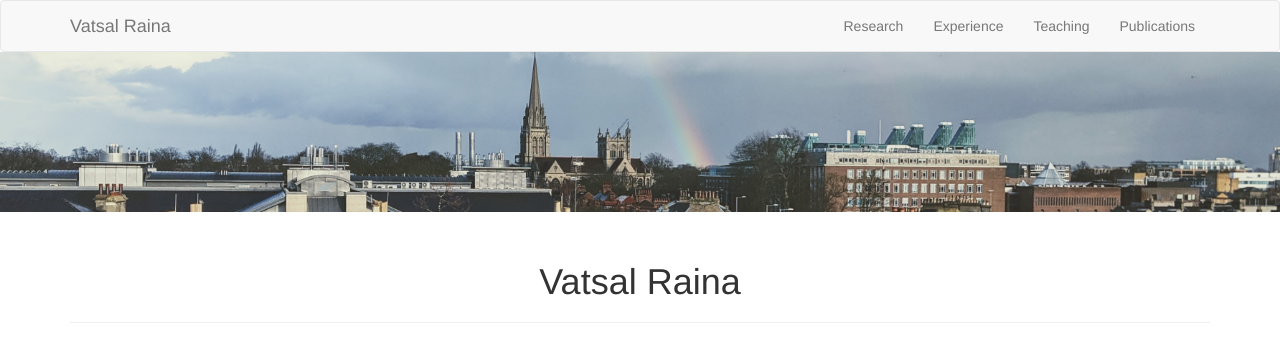
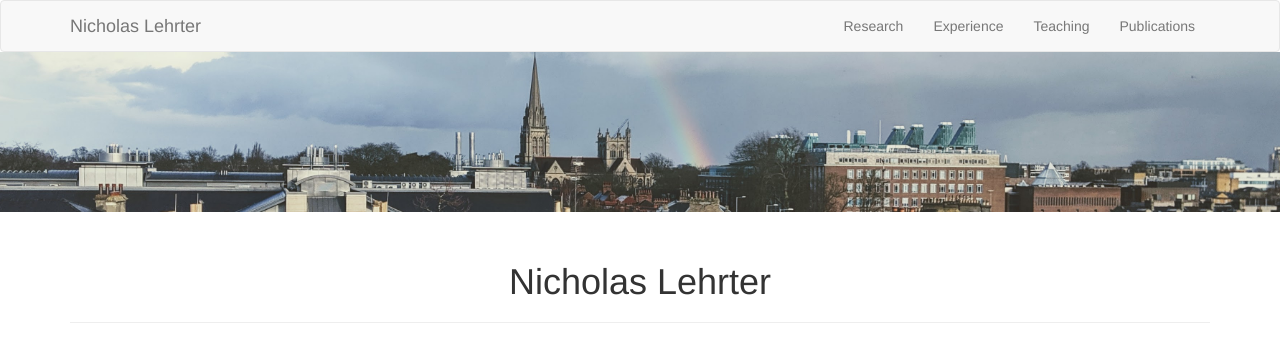
Before and after one commit to nlehrter/Nicholas-Lehrter.github.io, a plain HTML site: page index.html in a window 1280 px wide. Shown: the top 340 px of the page. Drawn offline with nearby package versions, Linux system fonts and the light colour scheme.

Commit message:
xhanges1

```diff
--- a/index.html
+++ b/index.html
@@ -20,7 +20,7 @@
                     <span class="icon-bar"></span>
                     <span class="icon-bar"></span>
                 </button>
-                <a class="navbar-brand topnav" href="#">Vatsal Raina</a>
+                <a class="navbar-brand topnav" href="#">Nicholas Lehrter</a>
             </div>
             <div class="collapse navbar-collapse" id="my-navbar-collapse">
                 <ul class="nav navbar-nav navbar-right">
@@ -52,7 +52,7 @@
     <section id="quickinfo">
         <div class="content-section-a">
             <div class="container">
-                <h1 style="text-align:center">Vatsal Raina</h1>
+                <h1 style="text-align:center">Nicholas Lehrter</h1>
 		<hr>
                 <div class="row">
 		  <div class="column">
```
Also changed, not shown: assets/profile.jpg.
